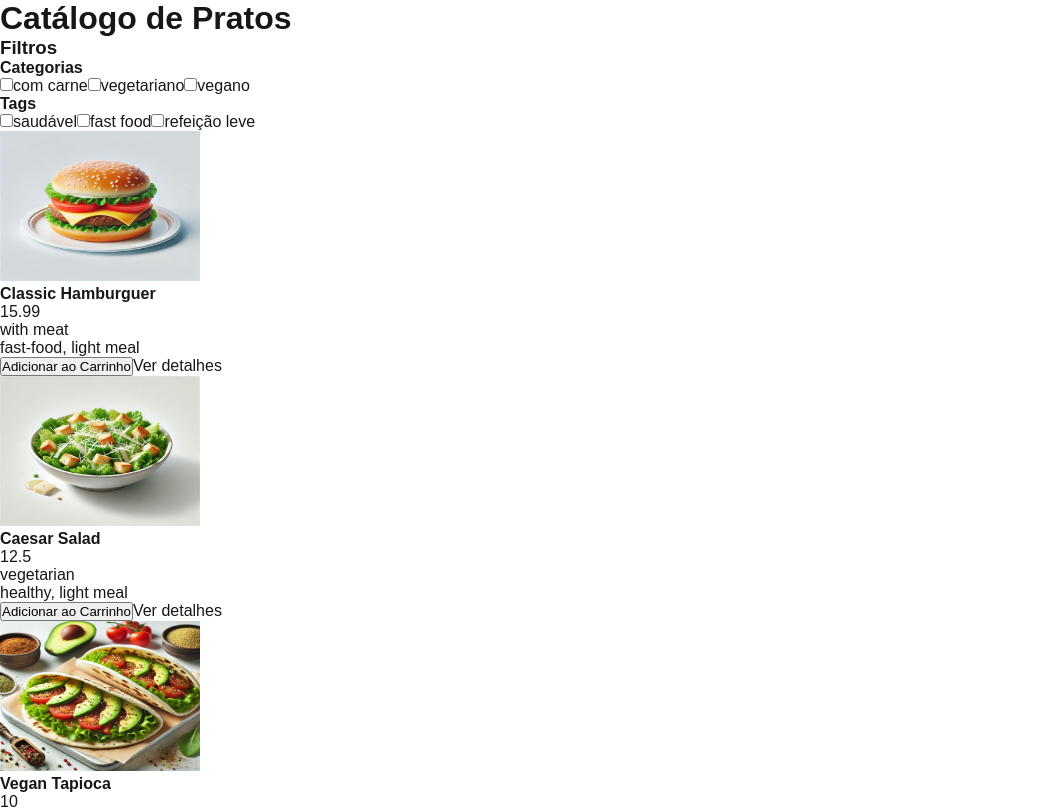
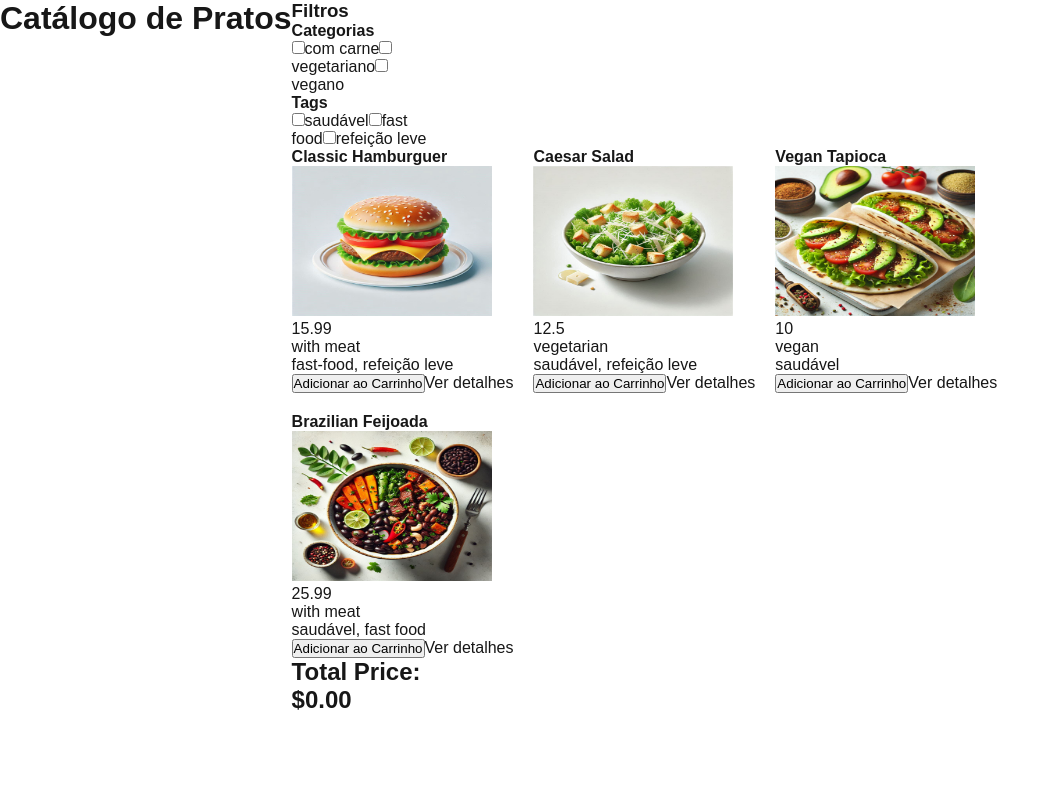
Before and after one commit to johnmelodev/fast-menu, a Next.js app: page / in a window 1280 px wide. Shown: the top 809 px of the page, without its empty margins (0-1060 px from the left). Built offline with nearby package versions, Linux system fonts and the light colour scheme.

Commit message:
feat: adding simple CSS

```diff
--- a/src/app/components/ProductCard.js
+++ b/src/app/components/ProductCard.js
@@ -4,8 +4,8 @@ import Link from "next/link";
 const ProductCard = ({ dish, addToCart }) => {
   return (
     <div>
+      <h4>{dish.name}</h4>
       <Image src={dish.image} alt={dish.name} width={200} height={150} />
-      <h4>{dish.name}</h4>
       <p>{dish.price}</p>
       <p>{dish.category}</p>
       <p>{dish.tags.join(", ")}</p>
--- a/src/app/data/menu.json
+++ b/src/app/data/menu.json
@@ -3,7 +3,7 @@
     "id": 1,
     "name": "Classic Hamburguer",
     "category": "with meat",
-    "tags": ["fast-food", "light meal"],
+    "tags": ["fast-food", "refeição leve"],
     "price": 15.99,
     "rating": 4.5,
     "image": "/images/classic_hamburguer.jpeg",
@@ -13,7 +13,7 @@
     "id": 2,
     "name": "Caesar Salad",
     "category": "vegetarian",
-    "tags": ["healthy", "light meal"],
+    "tags": ["saudável", "refeição leve"],
     "price": 12.50,
     "rating": 4.8,
     "image": "/images/caesar_salad.jpeg",
@@ -23,7 +23,7 @@
     "id": 3,
     "name": "Vegan Tapioca",
     "category": "vegan",
-    "tags": ["healthy"],
+    "tags": ["saudável"],
     "price": 10.00,
     "rating": 4.2,
     "image": "/images/vegan_tapioca.jpeg",
@@ -33,7 +33,7 @@
     "id": 4,
     "name": "Brazilian Feijoada",
     "category": "with meat",
-    "tags": ["healthy", "fast food"],
+    "tags": ["saudável", "fast food"],
     "price": 25.99,
     "rating": 4.7,
     "image": "/images/brazilian_feijoada.jpeg",
--- a/src/app/page.js
+++ b/src/app/page.js
@@ -1,12 +1,12 @@
 "use client";
 
-// app/pages/index.js
-import { useState, useEffect, useContext } from "react";
+import { useState, useContext } from "react";
 import Filters from "./components/Filters";
 import ProductCard from "./components/ProductCard";
 import Sidebar from "./components/Sidebar";
 import { CartContext } from "./context/CartContext";
 import menu from "./data/menu.json";
+import styles from "./page.module.css";
 
 export default function Home() {
   const [filteredDishes, setFilteredDishes] = useState(menu);
@@ -20,21 +20,27 @@ export default function Home() {
   };
 
   return (
-    <div>
+    <div className={styles.container}>
+      <header className={styles.header}>
         <h1>Catálogo de Pratos</h1>
-      <div>
+      </header>
+      <div className={styles.content}>
+        <div className={styles.filters}>
           <Filters
             categories={categories}
             tags={tags}
             setFilteredDishes={setFilteredDishes}
           />
-        <div>
+        </div>
+        <div className={styles.dishes}>
           {filteredDishes.map((dish) => (
             <ProductCard key={dish.id} dish={dish} addToCart={addToCart} />
           ))}
         </div>
+        <div className={styles.sidebar}>
+          <Sidebar />
         </div>
-      <Sidebar />
+      </div>
     </div>
   );
 }
```
Also changed, not shown: src/app/styles/Home.css (added, +44 -0 lines), 1 other file (tests, documents, lock files or other folders). Lines whose indentation alone changed are shown as unchanged.
